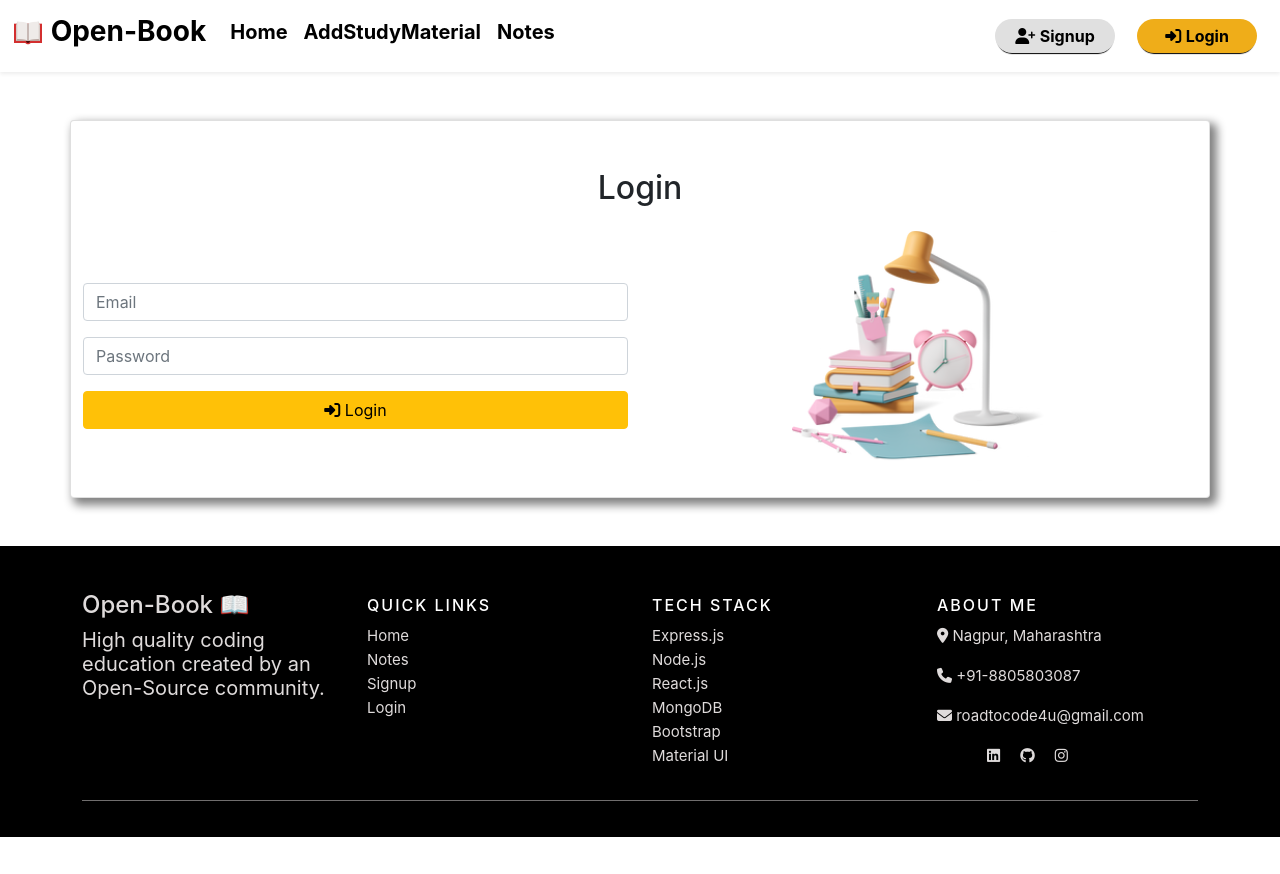
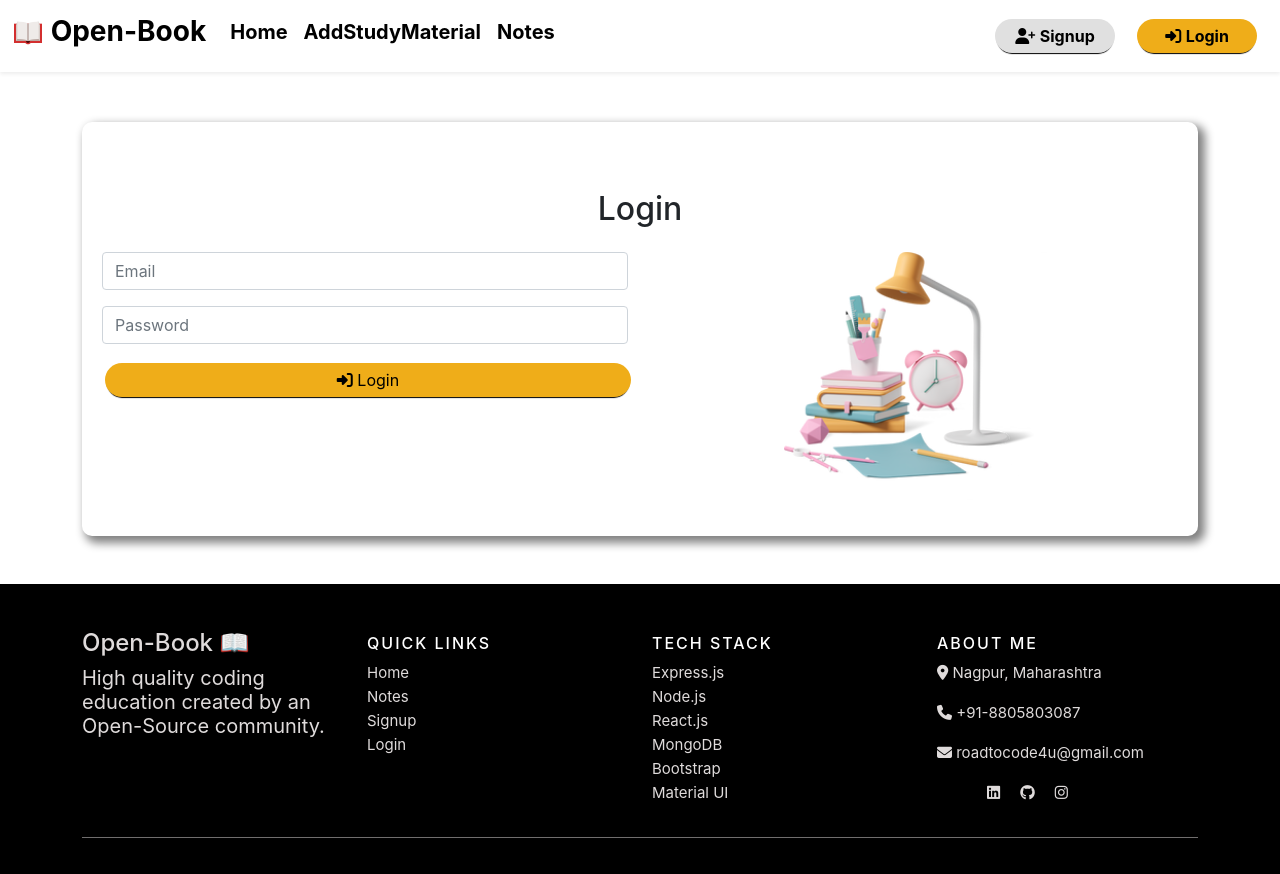
Before and after one commit to roadtocode4u/openbook, a React (Create React App) app in the folder client/: page /login in a window 1280 px wide. Before the commit the page ends 837 px from the top, so only its background shows below. Built offline with nearby package versions, Linux system fonts and the light colour scheme; the HTML template or start-up script is replaced by a standard one.

Commit message:
ref: login page

```diff
--- a/client/src/components/Login/Login.css
+++ b/client/src/components/Login/Login.css
@@ -1,7 +1,25 @@
-.card{
+.login-card{
+    padding: 20px;
+    margin-top: 50px;
+    border-radius: 10px;
+    display: block;
+    margin-left: auto;
+    margin-right: auto;
     box-shadow: 5px 5px 10px 2px gray;
 }
-.header-display-img{
-    max-height: 200px;
-    min-height: 250px;
+.login-img{
+    width: 50%;
+    display: block;
+    margin-left: auto;
+    margin-right: auto;
 }
+
+.login-page-btn{
+    padding: 5px;
+    margin: 3px;
+    width: 120px;
+    border-radius: 30px;
+    border: none;
+    background-color: #efad19;
+    box-shadow: 0px 3px 1px -2px rgb(0, 0, 0);
+}
--- a/client/src/components/Login/Login.js
+++ b/client/src/components/Login/Login.js
@@ -34,10 +34,11 @@ function Login() {
 
   return (
     <>
-      <div className='container card mt-5'>
+      <div className='container mt-5'>
+      <div className='login-card'>
         <div className='row'>
           <h2 className='text-center mt-5'>Login</h2>
-          <div className='col-md-6 mt-3 d-flex flex-column justify-content-evenly'>
+          <div className='col-md-6 mt-3'>
             <form>
               <div className="mb-3">
                 <input
@@ -57,7 +58,7 @@ function Login() {
                   value={password} onChange={(e) => { setPassword(e.target.value) }}
                 />
               </div>
-              <button className="btn btn-warning w-100 mb-3" type="button" onClick={checkLogin}>
+              <button className="login-page-btn w-100 mb-3" type="button" onClick={checkLogin}>
                 <i class="fa-solid fa-right-to-bracket"></i> Login
               </button>
             </form>
@@ -68,12 +69,12 @@ function Login() {
               <img
                 src={headerImage}
                 alt=""
-                className="img-fluid mx-auto d-block header-display-img"
+                className="login-img mx-auto d-block "
               />
             </div>
           </div>
         </div>
-
+        </div>
       </div>
     </>
   )
--- a/client/src/components/Navbar/Navbar.css
+++ b/client/src/components/Navbar/Navbar.css
@@ -16,6 +16,10 @@
     box-shadow: 0px 3px 1px -2px rgb(0, 0, 0);
 }
 
+.signup-btn:hover {
+    box-shadow: 3px 4px 2px -2px rgb(0, 0, 0);
+}
+
 .login-btn {
     padding: 5px;
     margin: 3px;
@@ -25,3 +29,7 @@
     background-color: #efad19;
     box-shadow: 0px 3px 1px -2px rgb(0, 0, 0);
 }
+
+.login-btn:hover {
+    box-shadow: 3px 4px 2px -2px rgb(0, 0, 0);
+}
--- a/client/src/components/Signup/Signup.js
+++ b/client/src/components/Signup/Signup.js
@@ -42,7 +42,7 @@ function Signup() {
       <div className='container mt-5'>
         <div className=' card-signup'>
         <div className='row'>
-          <h2 className='text-center mt-5'>Open-Book📖</h2>
+          <h2 className='text-center mt-3'>Open-Book📖</h2>
           <h4 className="text-center mt-2 ">
             ✏️ Learn Faster, Study Better !!
           </h4>
```
